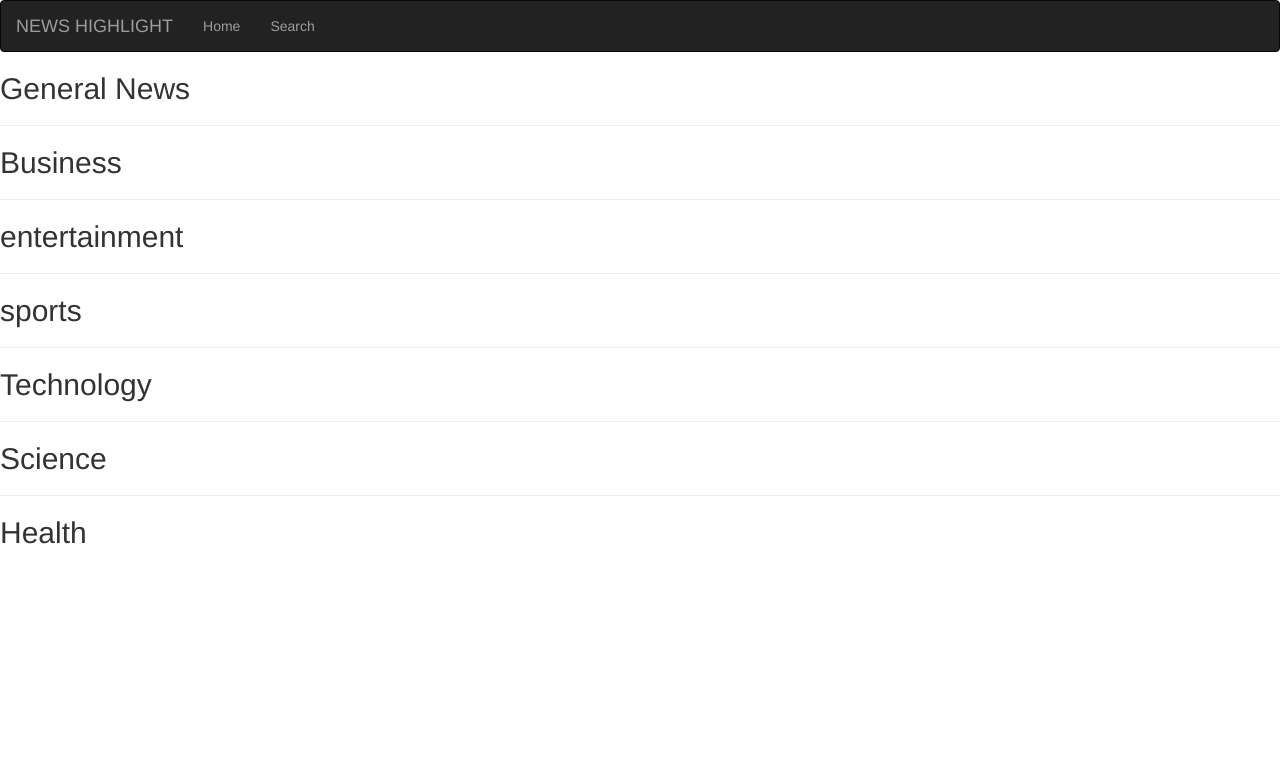
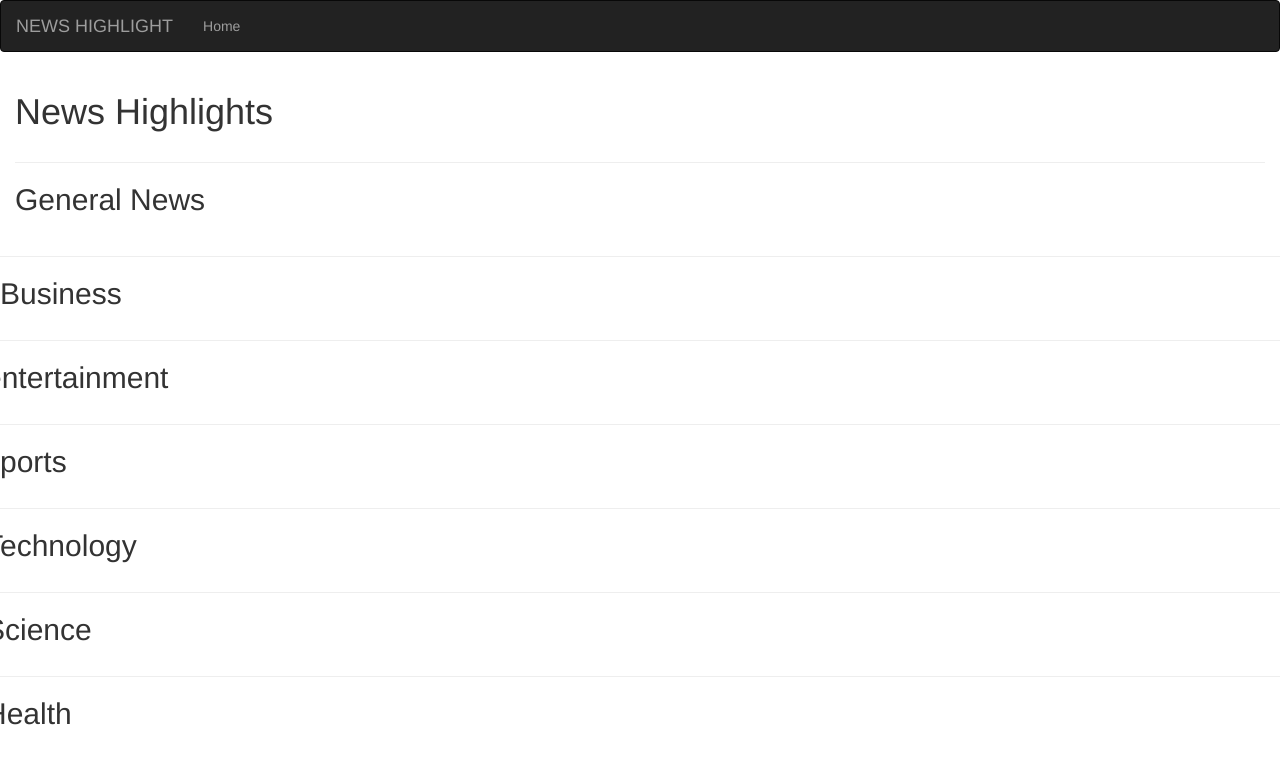
Before and after one commit to evelyne250/newshighlight, a Flask app: template app/templates/index.html in a window 1280 px wide. Shown: the top 764 px of the page. Run offline with Flask 2, Linux system fonts and the light colour scheme; the template is opened without the code that fills it, so the values that code supplies are empty; some libraries are stand-ins or nearby versions.

Commit message:
added stylings

```diff
--- a/app/templates/index.html
+++ b/app/templates/index.html
@@ -1,16 +1,24 @@
 {% extends 'base.html'%}
+ <!-- Styles block -->
 
+<!--  -->
     <!-- Content block -->
 {% block content %}
 
 
+<div class="container-fluid">
+    <div class="row">
+        <div class="col-md-12 heading">
+            <h1>News Highlights</h1>
+        </div>
+    </div>
+    <hr>
         <h2>General News</h2>
-        <ul>
+        <ul>  <div class="row">
                 {% for general in new_general %}
-                 <div class="row"></div>
-                    <div class="col-md-3">
-                       <div class="card" style="border-bottom: 1px solid rgb(48, 51, 253);"></div>
-                            <h2> {{ general.name}}</h2>
+                <div class="col-md-2">
+                        <div>
+                            <div><h2> {{ general.name}}</h2>
                                <p>{{general.description | truncate(80)}}</p>
                                <p>{{general.language}}</p>
                                <p>{{general.country}}</p>
@@ -20,13 +28,12 @@
                  </div>
                 </div>
                 {% endfor %}
-            </ul>
+            </ul></div>
             <hr>
        <h2>Business</h2>
-         <ul>
+          <div class="row">
             {% for business in new_business %}
-             <div class="row"></div>
-                <div class="col-md-3">
+            <div class="col-md-2">
                    <div class="card" style="border-bottom: 1px solid rgb(48, 51, 253);"></div>
                         <h2> {{ business.name}}</h2>
                            <p>{{business.description | truncate(80)}}</p>
@@ -34,91 +41,88 @@
                            <p>{{business.country}}</p>
                            <p><a href="{{business.url}}">Read Articles</a></p>
                    </div>
-                </div>
-             </div>
+          </div>
+
             {% endfor %}
-        </ul>
+
         <hr>
         <h2>entertainment</h2>
          <ul>
+             <div class="row">
             {% for entertainment in new_entertainment %}
-            <div class="row"></div>
-            <div class="col-md-3">
-               <div class="card" style="border-bottom: 1px solid rgb(48, 51, 253);"></div>
+            <div class="col-md-2">
+            <!-- <div class="col-md-3"> -->
+               <!-- <div class="card" style="border-bottom: 1px solid rgb(48, 51, 253);"></div> -->
                     <h2> {{ entertainment.name}}</h2>
                        <p>{{entertainment.description | truncate(80)}}</p>
                        <p>{{entertainment.language}}</p>
                        <p>{{entertainment.country}}</p>
                        <p><a href="{{entertainment.url}}">Read Articles</a></p>
                </div>
-            </div>
-         </div>
+           </div>
             {% endfor %}
         </ul>
         <hr>
         <h2>sports</h2>
-         <ul>
+         <ul> <div class="row">
             {% for sports in new_sports %}
-            <div class="row"></div>
-            <div class="col-md-3">
-               <div class="card" style="border-bottom: 1px solid rgb(48, 51, 253);"></div>
+            <div class="col-md-2">
+            <!-- <div class="col-md-3"> -->
+               <!-- <div class="card" style="border-bottom: 1px solid rgb(48, 51, 253);"></div> -->
                     <h2> {{ sports.name}}</h2>
                        <p>{{sports.description | truncate(80)}}</p>
                        <p>{{sports.language}}</p>
                        <p>{{sports.country}}</p>
                        <p><a href="{{sports.url}}">Read Articles</a></p>
-               </div>
-            </div>
+
+         </div>
          </div>
             {% endfor %}
         </ul>
         <hr>
         <h2>Technology</h2>
-         <ul>
+         <ul> <div class="row">
             {% for technology in new_tech %}
-            <div class="row"></div>
-            <div class="col-md-3">
-               <div class="card" style="border-bottom: 1px solid rgb(48, 51, 253);"></div>
+            <div class="col-md-2">
+            <!-- <div class="col-md-3"> -->
+               <!-- <div class="card" style="border-bottom: 1px solid rgb(48, 51, 253);"></div> -->
                     <h2> {{ technology.name}}</h2>
                        <p>{{technology.description | truncate(80)}}</p>
                        <p>{{technology.language}}</p>
                        <p>{{technology.country}}</p>
                        <p><a href="{{technology.url}}">Read Articles</a></p>
-               </div>
             </div>
          </div>
             {% endfor %}
         </ul>
         <hr>
         <h2>Science</h2>
-         <ul>
+         <ul><div class="row">
             {% for science in new_science %}
-            <div class="row"></div>
-            <div class="col-md-3">
-               <div class="card" style="border-bottom: 1px solid rgb(48, 51, 253);"></div>
+            <div class="col-md-2">
+            <!-- <div class="col-md-3"> -->
+               <!-- <div class="card" style="border-bottom: 1px solid rgb(48, 51, 253);"></div> -->
                     <h2> {{ science.name}}</h2>
                        <p>{{science.description | truncate(80)}}</p>
                        <p>{{science.language}}</p>
                        <p>{{science.country}}</p>
                        <p><a href="{{science.url}}">Read Articles</a></p>
-               </div>
-            </div>
+              </div>
          </div>
             {% endfor %}
         </ul>
         <hr>
         <h2>Health</h2>
-         <ul>
+         <ul>    <div class="row">
             {% for health in new_health %}
-            <div class="row"></div>
-            <div class="col-md-3">
-               <div class="card" style="border-bottom: 1px solid rgb(48, 51, 253);"></div>
+            <div class="col-md-2">
+            <!-- <div class="col-md-3"> -->
+               <!-- <div class="card" style="border-bottom: 1px solid rgb(48, 51, 253);"></div> -->
                     <h2> {{ health.name}}</h2>
                        <p>{{health.description | truncate(80)}}</p>
                        <p>{{health.language}}</p>
                        <p>{{health.country}}</p>
                        <p><a href="{{health.url}}">Read Articles</a></p>
-               </div>
             </div>
          </div>
             {% endfor %}
--- a/app/templates/navbar.html
+++ b/app/templates/navbar.html
@@ -14,7 +14,7 @@
 
                 <ul class="nav navbar-nav">
                     <li><a href="/">Home</a></li>
-                    <li><a href="#">Search</a></li>
+                    <!-- <li><a href="#">Search</a></li> -->
             </div>
 
         </div>
```
Also changed, not shown: app/templates/articles.html (+26 -4 lines), app/static/css/index.css (added).
